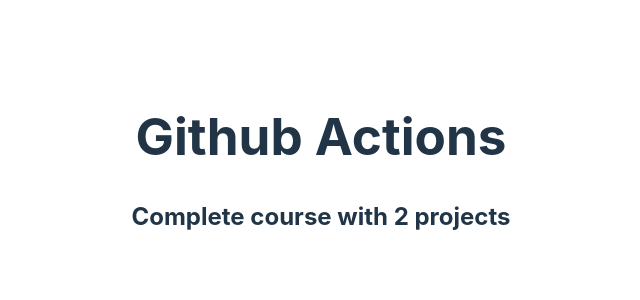
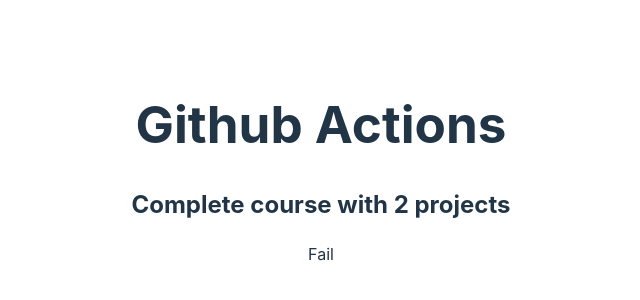
Before and after one commit to nithishpk/github-workflow-learning, a React (Vite) app: page / in a window 1280 px wide. Shown: the part 236-536 px from the top of the page, without its empty margins (319-959 px from the left). Built offline with nearby package versions, Linux system fonts and the light colour scheme.

Commit message:
should work

```diff
--- a/src/App.jsx
+++ b/src/App.jsx
@@ -6,6 +6,7 @@
     <>
       <h1>Github Actions</h1>
       <h2>Complete course with 2 projects</h2>
+      <h8>Fail</h8>
     </>
   )
 }
```
